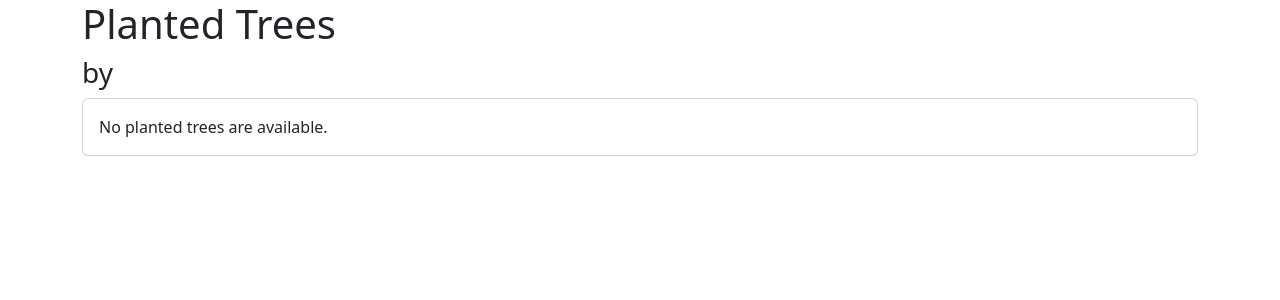
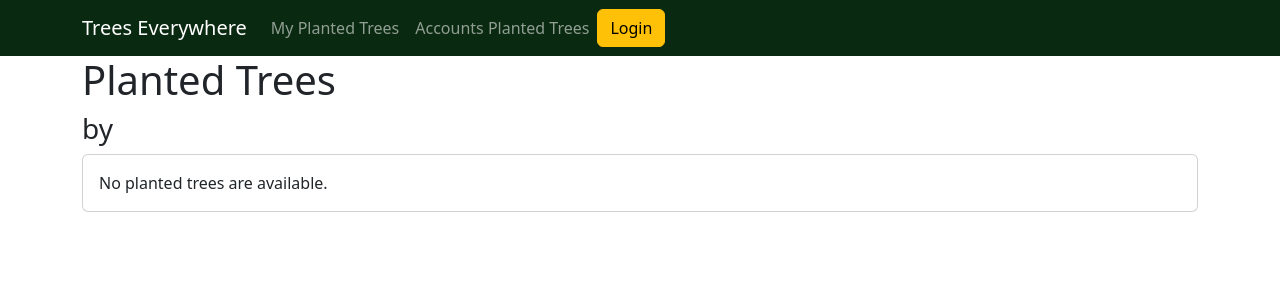
Before and after one commit to 2bec/trees-everywhere, a Django app: template trees/templates/trees/planted_trees_index.html in a window 1280 px wide. Shown: the top 300 px of the page. Run offline with Django 4.2, Linux system fonts and the light colour scheme; the template is opened without the code that fills it, so the values that code supplies are empty; parts of the project's set-up code (start-up, migrations or seed data) failed here and were passed over; some libraries are stand-ins or nearby versions.

Commit message:
improvements: include navbar to template base

```diff
--- a/templates/base.html
+++ b/templates/base.html
@@ -12,6 +12,60 @@
   </head>
 
   <body>
+    <nav
+      class="navbar navbar-expand-lg navbar-dark"
+      style="background-color: #0a2911"
+    >
+      <div class="container">
+        <a class="navbar-brand" href="#">Trees Everywhere</a>
+        <button
+          class="navbar-toggler"
+          type="button"
+          data-toggle="collapse"
+          data-target="#navbarSupportedContent"
+          aria-controls="navbarSupportedContent"
+          aria-expanded="false"
+          aria-label="Toggle navigation"
+        >
+          <span class="navbar-toggler-icon"></span>
+        </button>
+        <div class="collapse navbar-collapse" id="navbarSupportedContent">
+          <ul class="navbar-nav mr-auto">
+            <li
+              class="nav-item {% block navbar_my_planted_tree_active %}{% endblock %}"
+            >
+              <a class="nav-link" href="{% url 'planted-tree-by-user-index' %}">
+                My Planted Trees
+              </a>
+            </li>
+            <li
+              class="nav-item {% block navbar_my_planted_tree_by_accounts_active %}{% endblock %}"
+            >
+              <a
+                class="nav-link"
+                href="{% url 'planted-tree-by-accounts-index' %}"
+              >
+                Accounts Planted Trees
+              </a>
+            </li>
+          </ul>
+          {% if user.is_authenticated %}
+          <a
+            class="btn btn-success mx-4"
+            href="{% url 'planted-tree-add' %}"
+            role="button"
+            >Plant a Tree</a
+          >
+          <a class="btn btn-secondary" href="{% url 'logout' %}" role="button">
+            Logout
+          </a>
+          {% else %}
+          <a class="btn btn-warning" href="#" role="button">Login</a>
+          {% endif %}
+        </div>
+      </div>
+    </nav>
+
     <div class="container">
       {% block content %}{% endblock content %}
 
```
